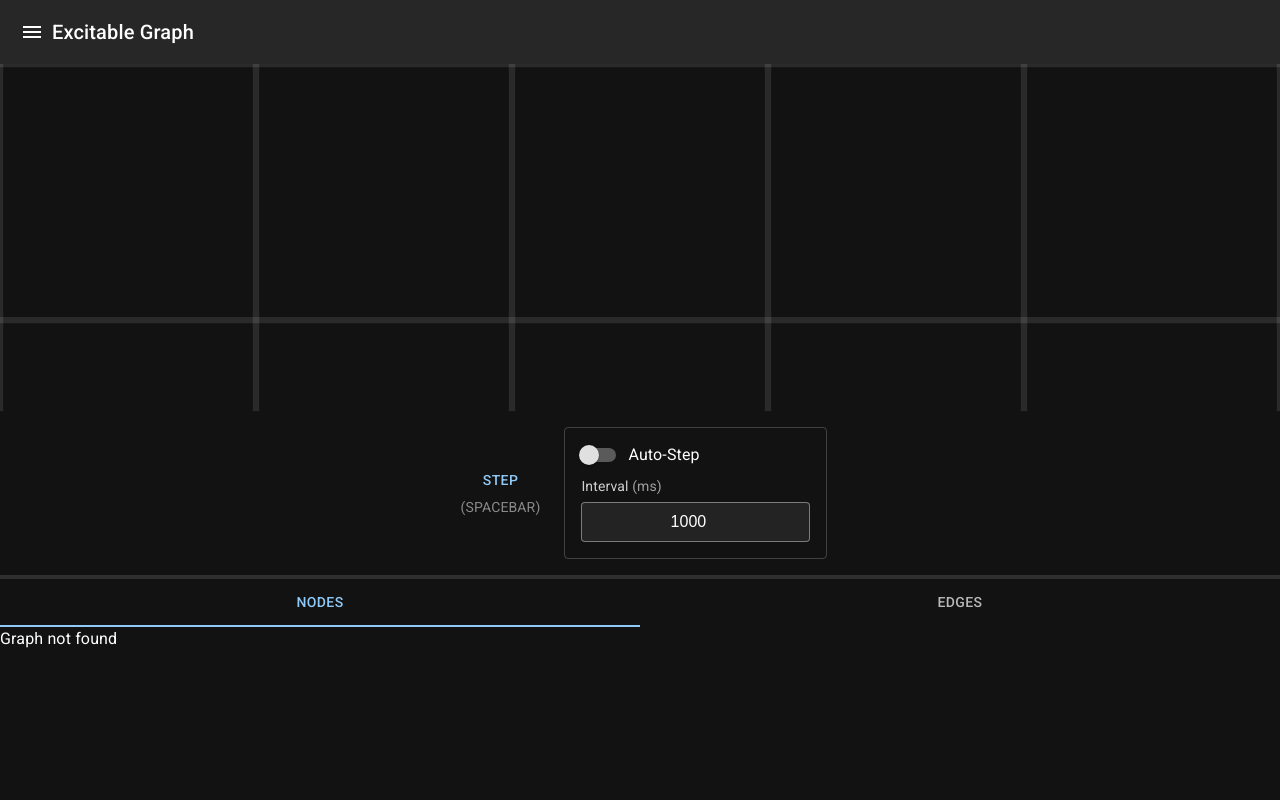
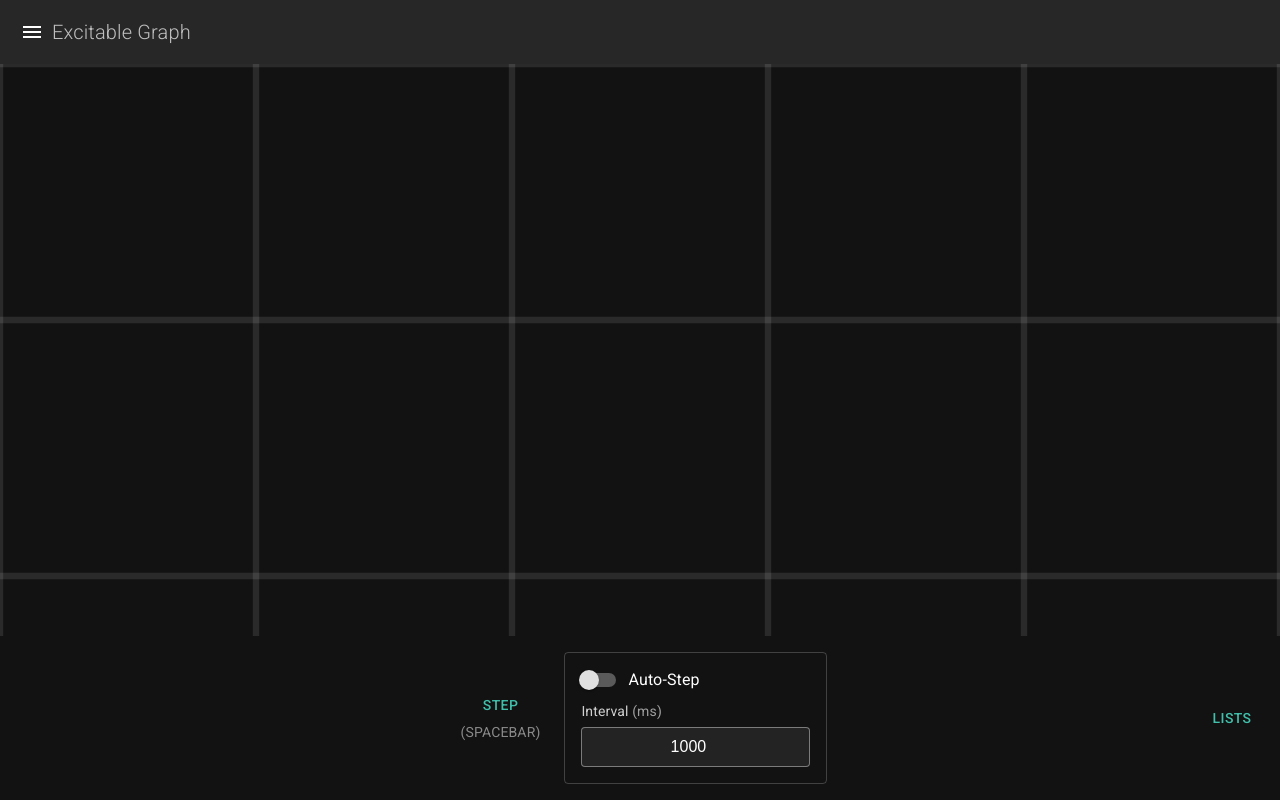
Before and after one commit to Ntropish/excite-graph, a React (Vite) app: page /graph/1 in a window 1280 px wide. Before the commit this address had no page. Built offline with nearby package versions, Linux system fonts and the light colour scheme.

Commit message:
Make state save through query changes, keep view up to date

```diff
--- a/package.json
+++ b/package.json
@@ -24,6 +24,7 @@
     "react-router-dom": "^6.23.1",
     "react-split": "^2.0.14",
     "split-pane-react": "^0.1.3",
+    "use-debounce": "^10.0.1",
     "use-resize-observer": "^9.1.0",
     "zod": "^3.23.8",
     "zustand": "^4.5.2"
--- a/src/App.tsx
+++ b/src/App.tsx
@@ -53,7 +53,14 @@ const App = () => {
           >
             <MenuIcon />
           </IconButton>
-          <Typography variant="h6" sx={{ flexGrow: 1 }}>
+          <Typography
+            variant="h6"
+            sx={{
+              flexGrow: 1,
+              fontWeight: 200,
+              color: "hsla(0, 0%, 100%, 0.7)",
+            }}
+          >
             Excitable Graph
           </Typography>
         </Toolbar>
--- a/src/GraphList.tsx
+++ b/src/GraphList.tsx
@@ -12,7 +12,11 @@ import { useGraphListStore } from "./stores/useGraphListStore";
 
 import { useNavigate } from "react-router-dom";
 
+import { useSearchParams } from "react-router-dom";
+
 function GraphList() {
+  const [searchParams, setSearchParams] = useSearchParams();
+
   const graphs = useGraphListStore((state) => state.graphs);
   const removeGraph = useGraphListStore((state) => state.removeGraph);
   const addGraph = useGraphListStore((state) => state.addGraph);
@@ -34,9 +38,13 @@ function GraphList() {
       header: "Graph ID",
     },
     {
-      accessorKey: "nodes.length",
+      accessorKey: "nodes",
       header: "Number of Nodes",
-      Cell: ({ cell }) => cell.getValue<number>(),
+      Cell: ({ cell }) =>
+        Object.values(cell.getValue<object>()).reduce(
+          (acc, edges) => acc + Object.keys(edges).length,
+          0
+        ),
     },
     {
       accessorKey: "edges",
@@ -71,7 +79,8 @@ function GraphList() {
     ),
     muiTableBodyRowProps: ({ row }) => ({
       onClick: (event) => {
-        navigate(`/graph/${row.original.id}`);
+        const query = new URLSearchParams(searchParams);
+        navigate(`/graph/${row.original.id}?${query.toString()}`);
       },
     }),
   });
--- a/src/components/GraphToolbar.tsx
+++ b/src/components/GraphToolbar.tsx
@@ -5,10 +5,13 @@ import {
   Switch,
   FormControlLabel,
   Typography,
+  Box,
 } from "@mui/material";
 
 import { styled } from "@mui/system";
 import usePop from "../hooks/usePop";
+
+import { useSearchParams } from "react-router-dom";
 
 const StyledInput = styled("input")({
   padding: 10,
@@ -25,9 +28,14 @@ const StyledInput = styled("input")({
 });
 
 const GraphToolbar = () => {
+  const [searchParams, setSearchParams] = useSearchParams();
   const { pop } = usePop();
-  const [autoStep, setAutoStep] = useState(false);
-  const [stepInterval, setStepInterval] = useState(1000); // Default step interval is 1000ms (1 second)
+  const [autoStep, setAutoStep] = useState(
+    searchParams.get("autoStep") === "true"
+  );
+  const [stepInterval, setStepInterval] = useState(
+    Number(searchParams.get("stepInterval")) || 1000
+  );
 
   useEffect(() => {
     let interval: number | null = null;
@@ -60,6 +68,17 @@ const GraphToolbar = () => {
 
   const handleAutoStepChange = (event: React.ChangeEvent<HTMLInputElement>) => {
     setAutoStep(event.target.checked);
+    setSearchParams((old) => {
+      const newParams = new URLSearchParams(old);
+
+      if (event.target.checked) {
+        newParams.set("autoStep", "true");
+      } else {
+        newParams.delete("autoStep");
+      }
+
+      return newParams;
+    });
   };
 
   const handleStepIntervalChange = (
@@ -67,6 +86,11 @@ const GraphToolbar = () => {
   ) => {
     const interval = Math.max(Number(event.target.value), 100); // Ensure the interval is not less than 100ms
     setStepInterval(interval);
+    setSearchParams((old) => {
+      const newParams = new URLSearchParams(old);
+      newParams.set("stepInterval", interval.toString());
+      return newParams;
+    });
   };
 
   // const handleCleanEdges = () => {
@@ -87,6 +111,22 @@ const GraphToolbar = () => {
   //   });
   // };
 
+  const handleOpenTabs = () => {
+    setSearchParams((old) => {
+      const newParams = new URLSearchParams(old);
+      newParams.set("tab", "nodes");
+      return newParams;
+    });
+  };
+
+  const handleCloseTabs = () => {
+    setSearchParams((old) => {
+      const newParams = new URLSearchParams(old);
+      newParams.delete("tab");
+      return newParams;
+    });
+  };
+
   return (
     <Stack
       direction="row"
@@ -105,6 +145,7 @@ const GraphToolbar = () => {
         }
       }}
     >
+      <Box sx={{ flex: "1 1 0" }}></Box>
       <Button onClick={() => pop()}>
         <Stack>
           Step
@@ -179,6 +220,19 @@ const GraphToolbar = () => {
         />
       </Stack>
 
+      <Box sx={{ flex: "1 1 0", display: "flex" }} justifyContent={"right"}>
+        {!searchParams.get("tab") && (
+          <Button onClick={handleOpenTabs} variant="text" sx={{ m: 2 }}>
+            Lists
+          </Button>
+        )}
+        {searchParams.get("tab") && (
+          <Button onClick={handleCloseTabs} variant="text" sx={{ m: 2 }}>
+            Close Lists
+          </Button>
+        )}
+      </Box>
+
       {/* <Button onClick={handleCleanEdges}>Clean Edges</Button> */}
     </Stack>
   );
--- a/src/main.tsx
+++ b/src/main.tsx
@@ -16,6 +16,9 @@ import { CssBaseline } from "@mui/material";
 const darkTheme = createTheme({
   palette: {
     mode: "dark",
+    primary: {
+      main: "hsla(170, 50%, 50%, 1)",
+    },
   },
 });
 
--- a/src/routes/graph/GraphEditor.tsx
+++ b/src/routes/graph/GraphEditor.tsx
@@ -5,6 +5,7 @@ import React, {
   MouseEvent,
   useCallback,
   useMemo,
+  useEffect,
 } from "react";
 import useViewBox from "../../useViewBox"; // Import the hook we created earlier
 import { Menu, MenuItem } from "@mui/material";
@@ -27,6 +28,8 @@ import scaleRect from "../../util/scaleRect";
 
 import assert from "tiny-invariant";
 
+import { useDebounce } from "use-debounce";
+
 type InteractiveSVGProps = {
   children?: React.ReactNode;
 };
@@ -38,8 +41,47 @@ const GraphEditor: React.FC<InteractiveSVGProps> = ({ children }) => {
 
   const activeGraph = graphList.find((graph) => graph.id === graphId);
 
-  const { viewBox, setViewBox, viewBoxRect, setHeight } =
-    useViewBox(`0 0 100 100`);
+  const { viewBox, setViewBox, viewBoxRect, setHeight } = useViewBox(
+    activeGraph?.viewBox || "0 0 100 100"
+  );
+
+  const graphIdRef = useRef<string | null>(graphId || null);
+
+  // When a new graph is loaded, update the viewBox but keep the
+  // aspect ratio correct
+  useEffect(() => {
+    if (graphIdRef.current === graphId) return;
+
+    const loadedViewBox = activeGraph?.viewBox || "0 0 100 100";
+    const newViewBoxRect = new DOMRect(...loadedViewBox.split(" ").map(Number));
+    const svgDimensions = svgRef.current?.getBoundingClientRect();
+
+    assert(svgDimensions, "SVG dimensions are not available");
+
+    const aspectRatio = svgDimensions?.width / svgDimensions?.height;
+    const newHeight = newViewBoxRect.width / aspectRatio;
+    const newViewBox = `${newViewBoxRect.x} ${newViewBoxRect.y} ${newViewBoxRect.width} ${newHeight}`;
+
+    setViewBox(newViewBox);
+
+    graphIdRef.current = graphId || null;
+  }, [graphId, activeGraph?.viewBox, setViewBox]);
+
+  const [debouncedViewBox] = useDebounce(viewBox, 200);
+
+  useEffect(() => {
+    if (!activeGraph) return;
+    if (!graphId) return;
+
+    if (activeGraph.viewBox === debouncedViewBox) return;
+
+    const newGraph: Graph = {
+      ...activeGraph,
+      viewBox: debouncedViewBox,
+    };
+
+    useGraphListStore.getState().updateGraph(graphId, newGraph);
+  }, [activeGraph, debouncedViewBox, graphId]);
 
   const [screenRect, setScreenRect] = useState<DOMRect | null>(null);
 
--- a/src/routes/graph/index.tsx
+++ b/src/routes/graph/index.tsx
@@ -6,7 +6,10 @@ import {
   Grid,
   useMediaQuery,
   useTheme,
+  IconButton,
 } from "@mui/material";
+
+import CloseIcon from "@mui/icons-material/Close";
 
 import { useSearchParams } from "react-router-dom";
 
@@ -21,7 +24,7 @@ import GraphToolbar from "../../components/GraphToolbar";
 
 const Graph = () => {
   const [searchParams, setSearchParams] = useSearchParams();
-  const currentTab = searchParams.get("tab") || "nodes";
+  const currentTab = searchParams.get("tab");
 
   const theme = useTheme();
 
@@ -30,8 +33,29 @@ const Graph = () => {
   ); // Adjust 'lg' as needed
 
   const handleChangeTab = (event: React.SyntheticEvent, newValue: string) => {
-    setSearchParams({ tab: newValue });
+    setSearchParams({ tab: newValue }, { replace: true });
   };
+
+  const handleCloseTabs = () => {
+    setSearchParams(undefined, { replace: true });
+  };
+
+  const meat = (
+    <Stack
+      key="meat"
+      direction="column"
+      sx={{ height: "100%", bgcolor: "background.paper", minHeight: 0 }}
+    >
+      {/* Graph content */}
+      <GraphEditor></GraphEditor>
+      <GraphToolbar />
+    </Stack>
+  );
+
+  if (!currentTab) {
+    return meat;
+  }
+
   return (
     <Box
       sx={{
@@ -66,14 +90,7 @@ const Graph = () => {
             : "none",
         }}
       >
-        <Stack
-          direction="column"
-          sx={{ height: "100%", bgcolor: "background.paper", minHeight: 0 }}
-        >
-          {/* Graph content */}
-          <GraphEditor></GraphEditor>
-          <GraphToolbar />
-        </Stack>
+        {meat}
       </Resizable>
       <Box
         sx={{
@@ -87,6 +104,7 @@ const Graph = () => {
       >
         {/* Tabs for Nodes, Edges, Timeline */}
 
+        <Stack>
           <Tabs
             value={currentTab}
             onChange={handleChangeTab}
@@ -98,6 +116,7 @@ const Graph = () => {
             <Tab label="Edges" value="edges" />
             {/* <Tab label="Timeline" value="timeline" /> */}
           </Tabs>
+        </Stack>
         {/* Conditional rendering based on the current tab */}
         {currentTab === "nodes" && <NodeList />}
         {currentTab === "edges" && <EdgeList />}
```
Also changed, not shown: 1 other file (tests, documents, lock files or other folders). Lines whose indentation alone changed are shown as unchanged.
